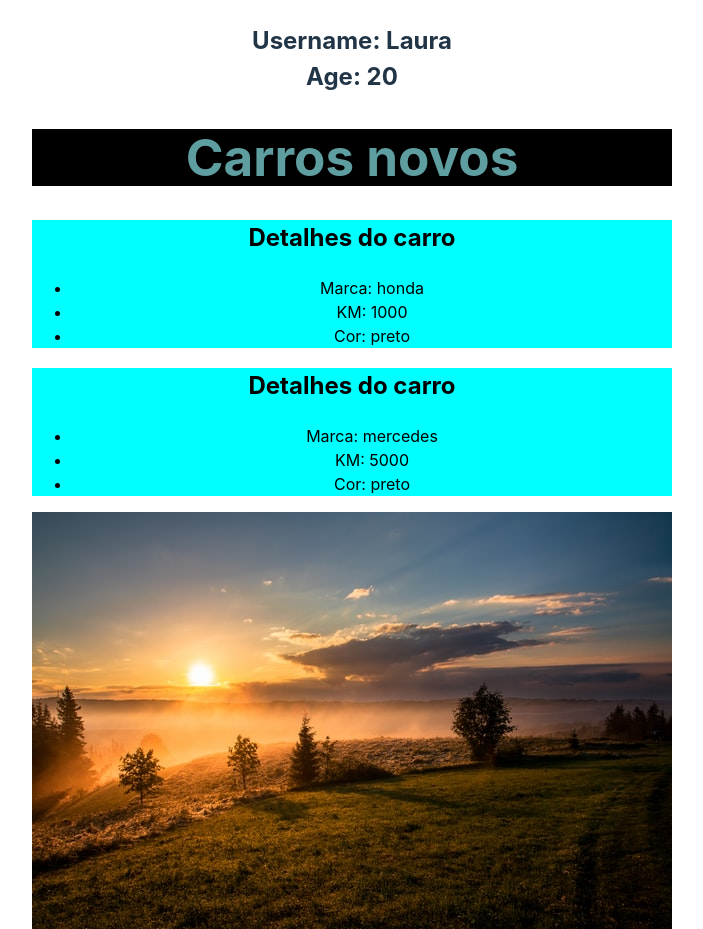
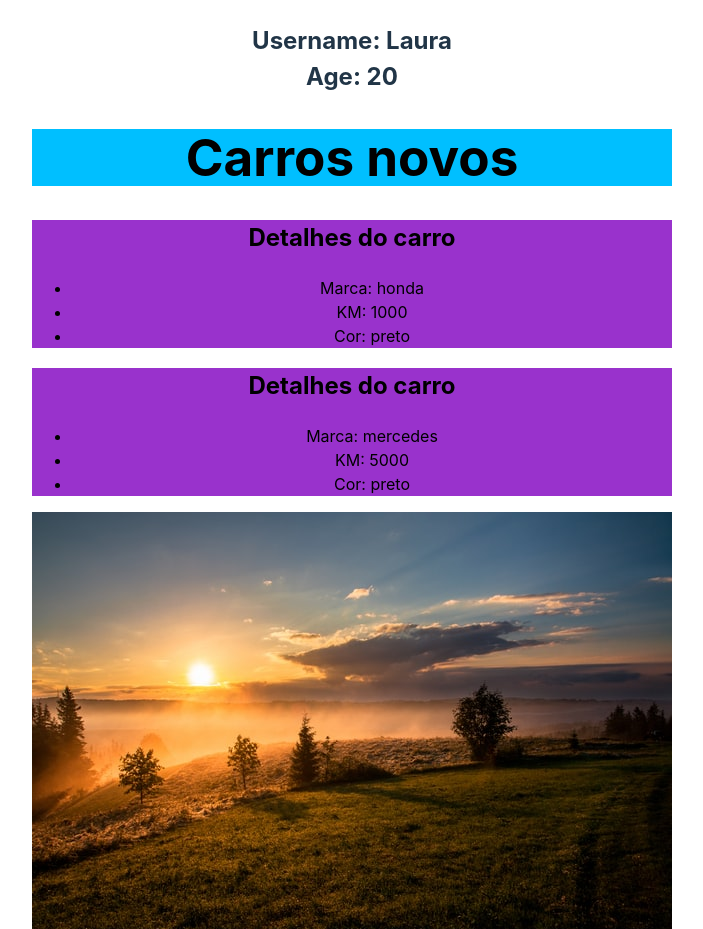
Before and after one commit to LuanneZati/REACT, a React (Vite) app in the folder 3_Avançando/avançando/: page / in a window 1280 px wide. Shown: the part 863-1792 px from the top of the page, without its empty margins (288-991 px from the left). Built offline with nearby package versions, Linux system fonts and the light colour scheme.

Commit message:
alteração de cor

```diff
--- a/3_Avançando/avançando/src/App.css
+++ b/3_Avançando/avançando/src/App.css
@@ -19,13 +19,13 @@
 }
 
 .TituloCarrosNovos {
-  color: cadetblue;
-  background-color:black;
+  color: black;
+  background-color:deepskyblue;
 }
 
 .CarrosNovos {
   color: black;
-  background-color: aqua;
+  background-color:darkorchid;
 }
 
 
```
